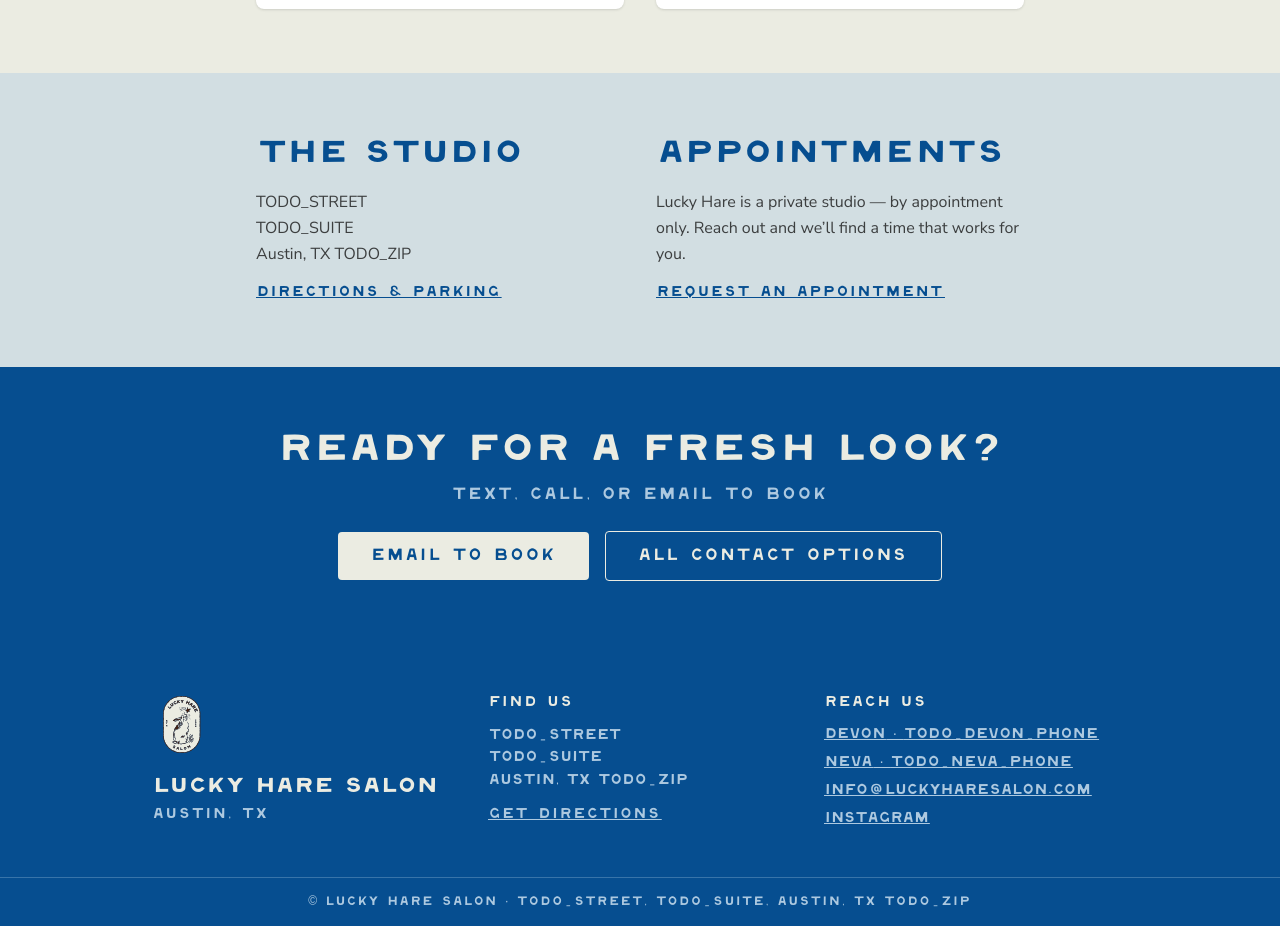
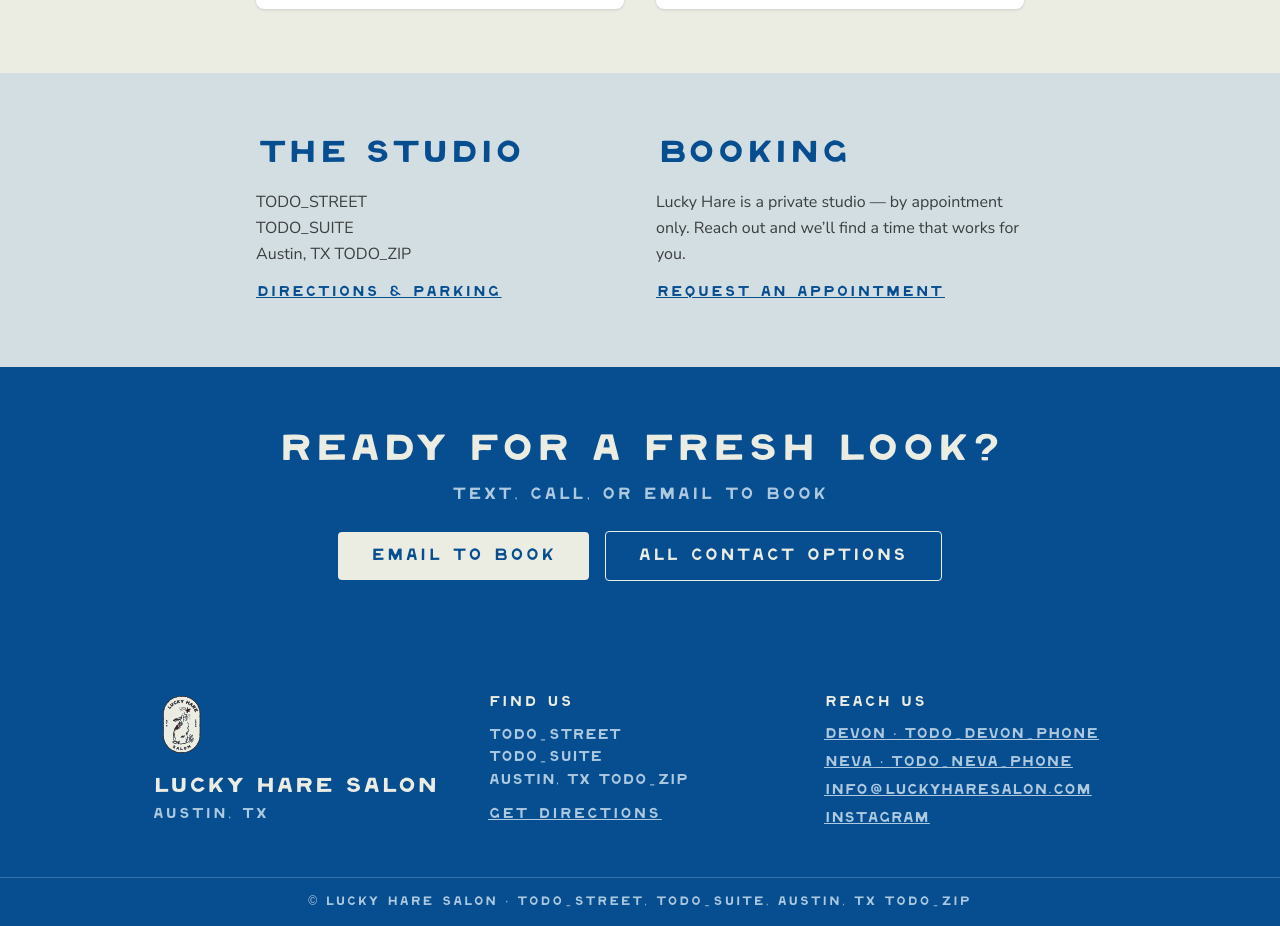
Before and after one commit to calebguy/lucky-hare-salon, a Next.js app: page / in a window 1280 px wide. Shown: the part 1860-2786 px from the top of the page. Built offline with nearby package versions, Linux system fonts and the light colour scheme.

Commit message:
Fix overflowing card heading: "Appointments" -> "Booking"
"Appointments" overflowed the narrow 3-col card on the Location page in the
display font. Use the shorter "Booking" heading consistently across home,
location, and contact.

Co-Authored-By: Claude Opus 4.8 (1M context) <noreply@anthropic.com>

```diff
--- a/app/contact/page.tsx
+++ b/app/contact/page.tsx
@@ -106,7 +106,7 @@ export default function Contact() {
 						</Link>
 					</div>
 					<div>
-						<h2 className="font-dreamboat text-2xl text-blue">Appointments</h2>
+						<h2 className="font-dreamboat text-2xl text-blue">Booking</h2>
 						<p className="mt-3 leading-relaxed text-foreground/80">
 							{availability.summary}
 							{availability.days ? ` · ${availability.days}` : ""}. Lucky Hare is a
--- a/app/location/page.tsx
+++ b/app/location/page.tsx
@@ -70,7 +70,7 @@ export default function Location() {
 						<p className="mt-3 leading-relaxed text-foreground/80">{location.parking}</p>
 					</div>
 					<div className="rounded-lg bg-white p-6 shadow-sm">
-						<h2 className="font-dreamboat text-2xl text-blue">Appointments</h2>
+						<h2 className="font-dreamboat text-2xl text-blue">Booking</h2>
 						<p className="mt-3 leading-relaxed text-foreground/80">
 							{availability.summary}
 							{availability.days ? ` · ${availability.days}` : ""}. We’re a private
--- a/app/page.tsx
+++ b/app/page.tsx
@@ -109,7 +109,7 @@ export default function Home() {
 						</Link>
 					</div>
 					<div>
-						<h2 className="font-dreamboat text-2xl text-blue md:text-3xl">Appointments</h2>
+						<h2 className="font-dreamboat text-2xl text-blue md:text-3xl">Booking</h2>
 						<p className="mt-4 leading-relaxed text-foreground/80">
 							Lucky Hare is a private studio — {availability.summary.toLowerCase()}
 							{availability.days ? `, ${availability.days}` : ""}. Reach out and
```
